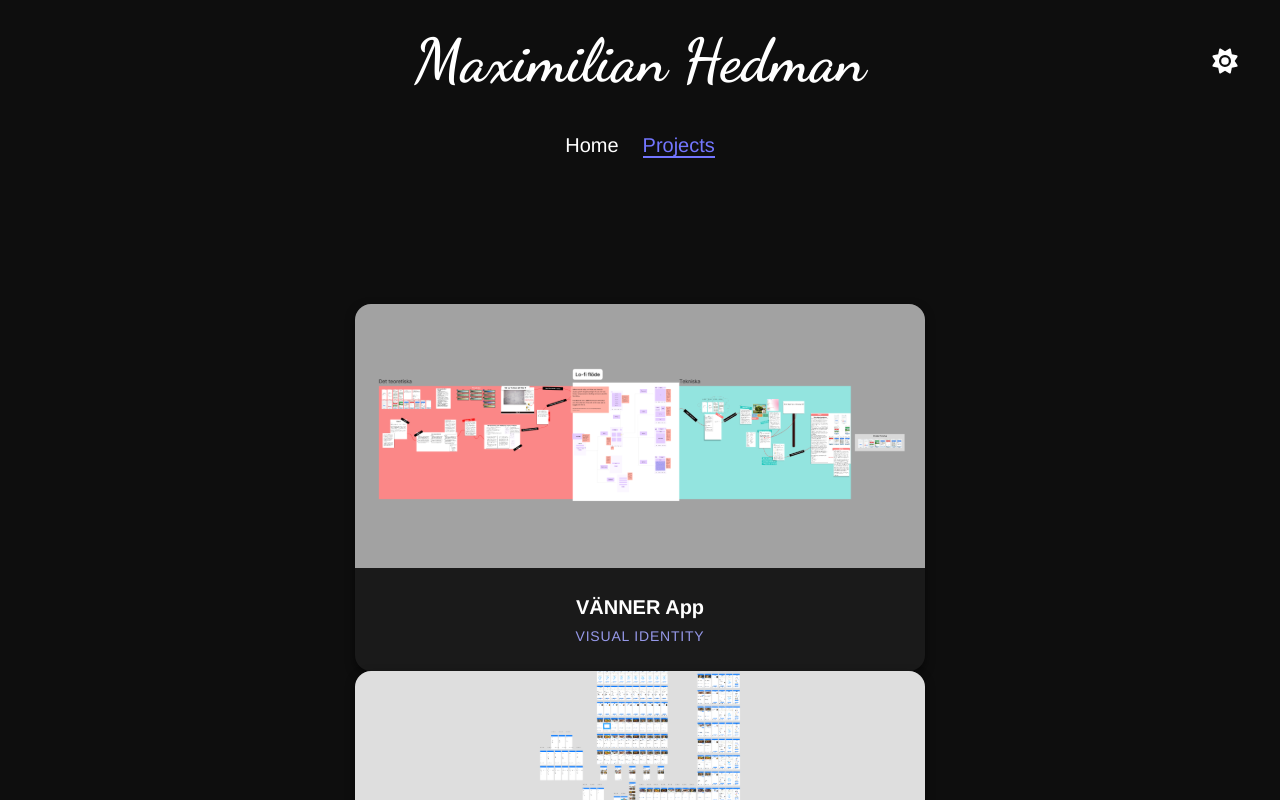
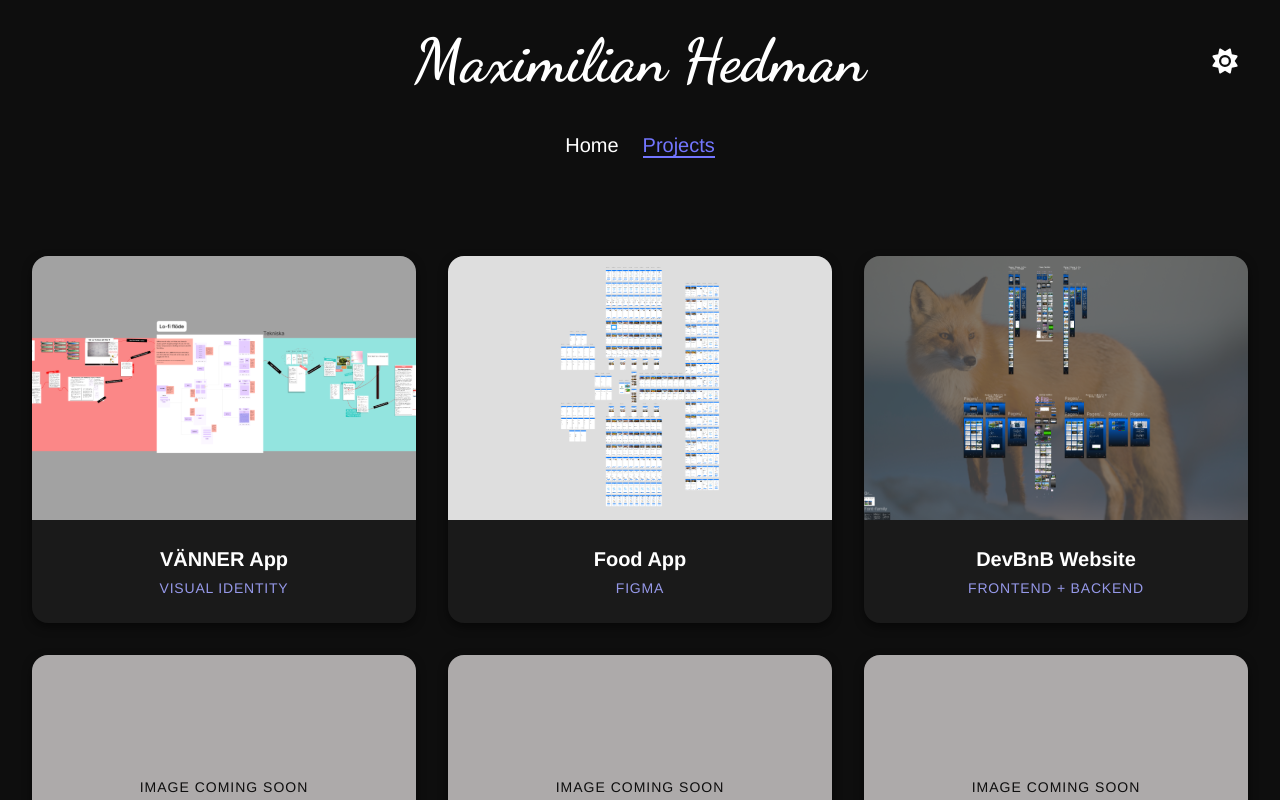
Before and after one commit to MaximilianHedman/Portfolio_v2, a React (Vite) app: page /projects in a window 1280 px wide. Shown: the top 800 px of the page. Built offline with nearby package versions, Linux system fonts and the light colour scheme.

Commit message:
DONE: Change order of pages

```diff
--- a/src/pages/Projects/Projects.jsx
+++ b/src/pages/Projects/Projects.jsx
@@ -6,7 +6,7 @@ import BackToTopBtn from '../../components/BackToTopBtn/BackToTopBtn';
 
 const Projects = () => {
     return (
-        <main className='home-container'>
+        <main className='projects-container'>
             <section className='card-container' aria-label="Projects Portfolio">
                 {projectData.map((project) => (
                     <ProjectCard key={project.id} project={project} />
```
